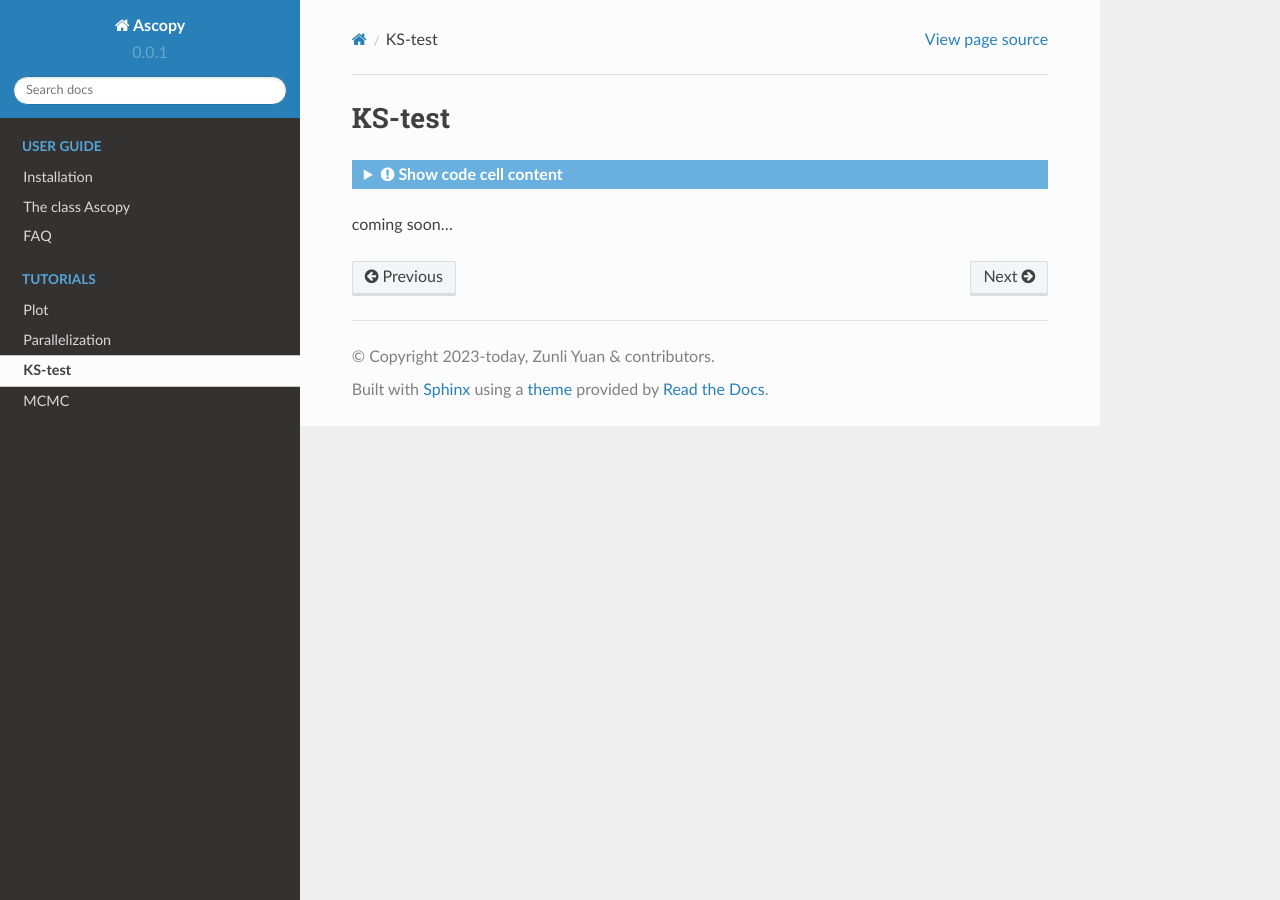
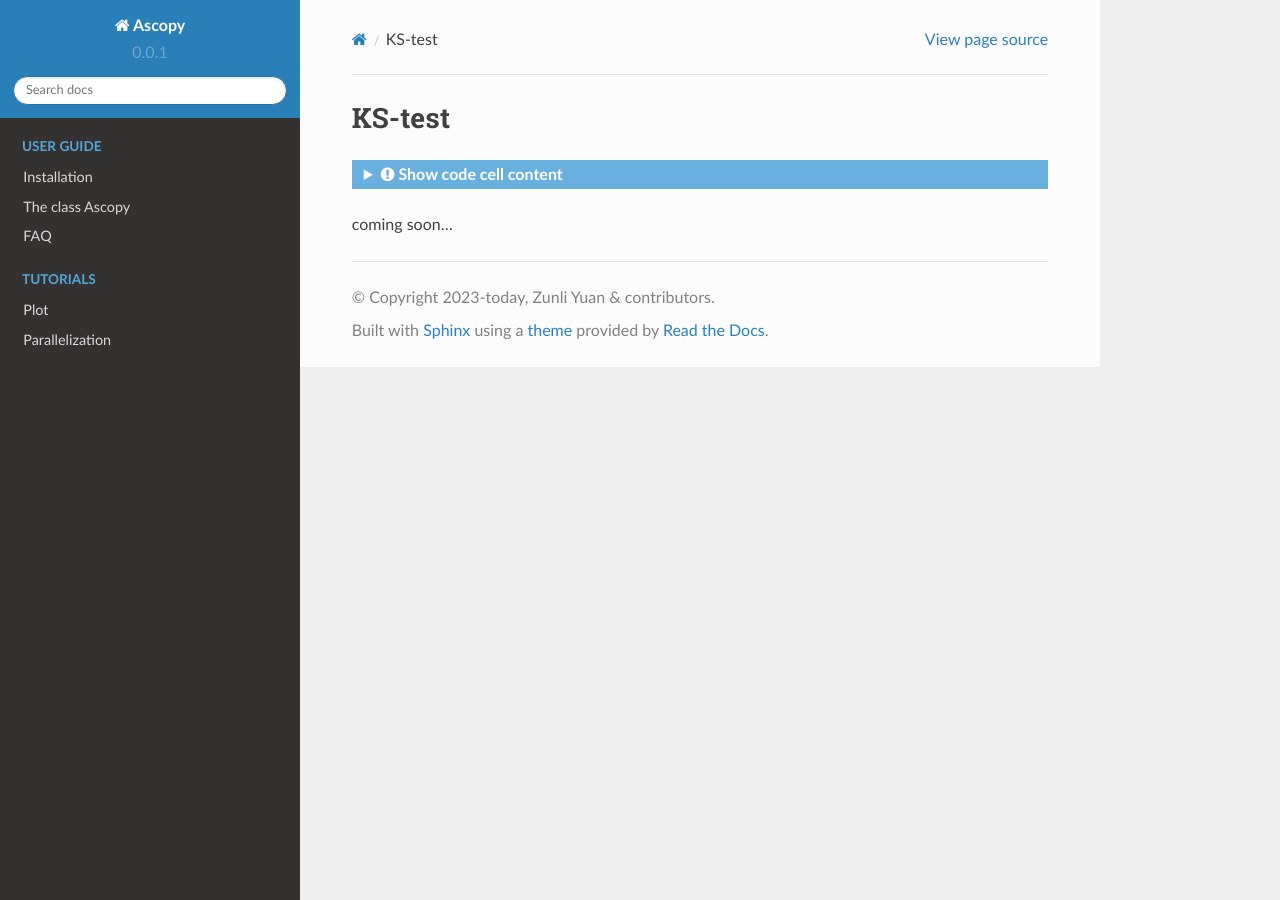
Before and after one commit to yuanzunli/Ascopy, a Sphinx documentation site: the page built from source/tutorials/KS-test.ipynb, in a window 1280 px wide. Built offline with Sphinx 7.4.7 and the Read the Docs theme 2.0.0, drawn with Linux system fonts in a browser that asks for light colours; pages that are not in the unit, such as notebooks, are missing from menus.

Commit message:
Update index.rst

```diff
--- a/source/index.rst
+++ b/source/index.rst
@@ -78,8 +78,8 @@
    tutorials/quickstart
    tutorials/plot
    tutorials/parallel
-   tutorials/KS-test
-   tutorials/MCMC
+   tutorials/AIC
+   tutorials/Copula modeling
 
 
 License & Attribution
```
